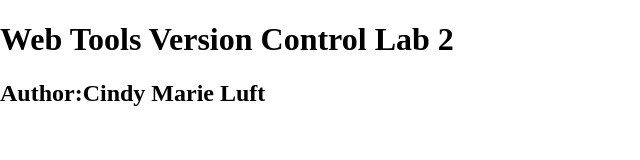
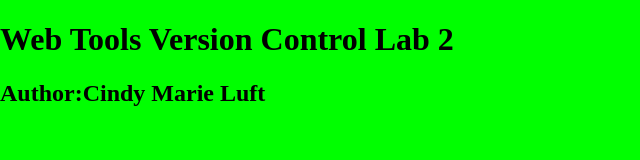
Before and after one commit to CMLWebDesign/wtvclab3Luft, a plain HTML site: page index.html in a window 1280 px wide. Shown: the whole page, without its empty margins (0-640 px from the left). Drawn offline with nearby package versions, Linux system fonts and the light colour scheme.

Commit message:
created bgreen
created a new branch and changed css background color and index added h2

```diff
--- a/_css/main.css
+++ b/_css/main.css
@@ -8,6 +8,7 @@ html {
   -webkit-text-size-adjust: 100%;
 }
 html, body  {
+    background-color: #0f0;
 	margin: 0;
 }
 /* Correct `block` display not defined in IE 8/9.*/
```
